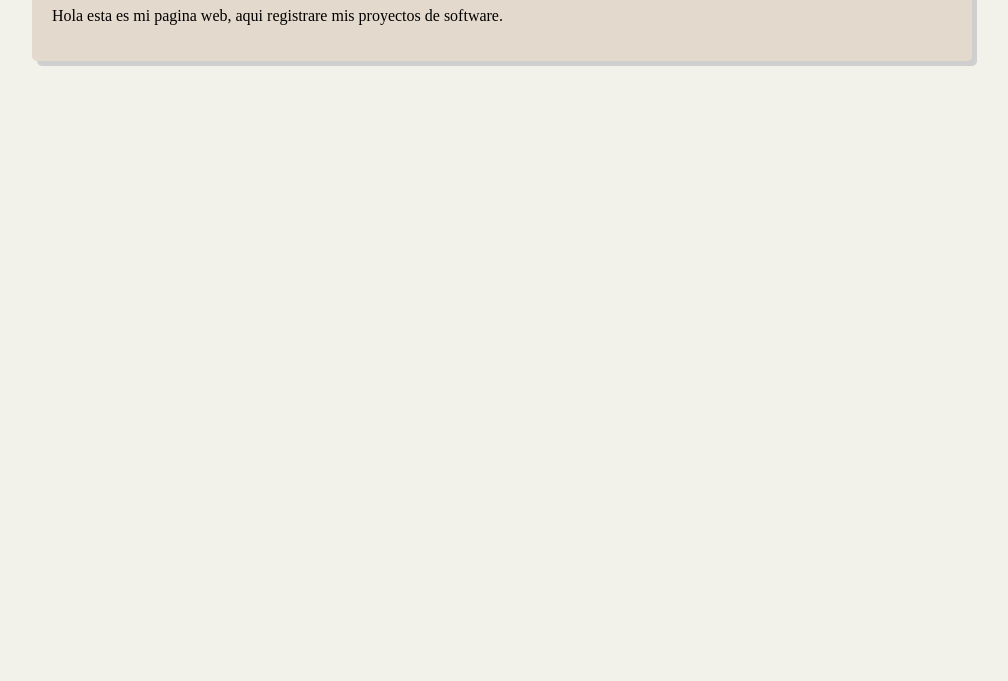
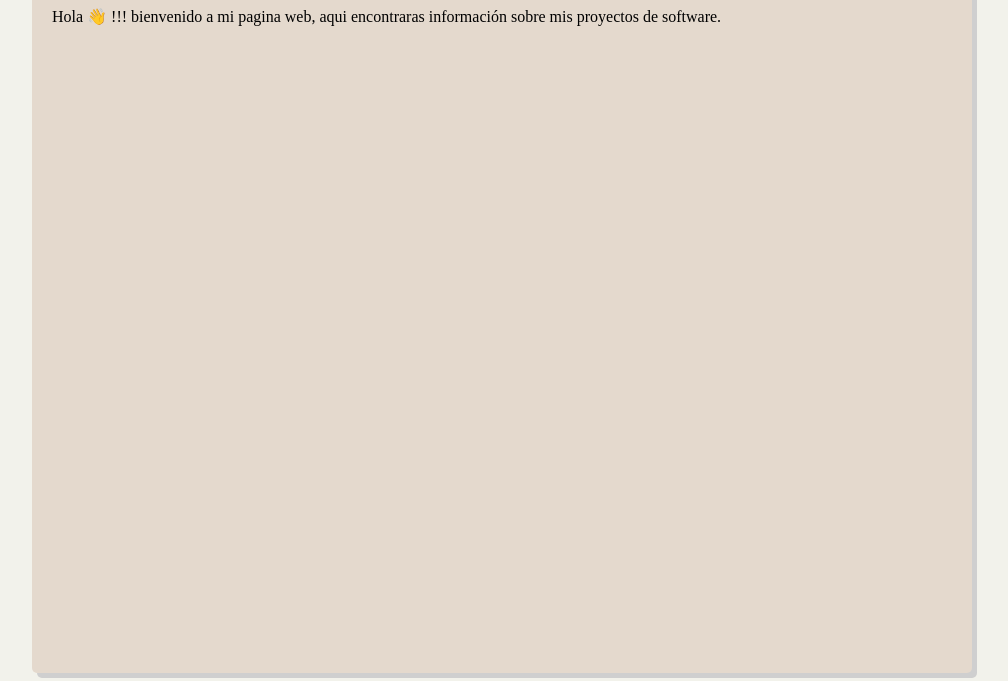
Before and after one commit to bcarlu/miweb, a website: page vistas/index.html in a window 1280 px wide. Shown: the part 187-868 px from the top of the page, without its empty margins (138-1146 px from the left). Before the commit the page ends 800 px from the top, so only its background shows below. Drawn offline with Linux system fonts and the light colour scheme.

Commit message:
se actualiza intro y estilos

```diff
--- a/publico/estilos.css
+++ b/publico/estilos.css
@@ -10,6 +10,7 @@ background-color: #e4d9cd;
 padding: 20px;
 border-radius: 5px;
 box-shadow: 5px 5px #cfcfcf;
+height: 100vh;
 }
 
 .img-brian {
--- a/vistas/index.html
+++ b/vistas/index.html
@@ -3,7 +3,7 @@
 <head>
     <meta charset="UTF-8">
     <meta name="viewport" content="width=device-width, initial-scale=1.0">
-    <title>Bcarlu</title>
+    <title>BCarLu</title>
 
     <!-- Estilos -->
     <link rel="stylesheet" href="../publico/estilos.css">
@@ -12,7 +12,7 @@
     <div class="contenido">
         <img class="img-brian" src="../publico/yop-brian-mini.png" alt="Imagen de Brian">
         <h1>Pagina web de bcarlu</h1>
-        <p>Hola esta es mi pagina web, aqui registrare mis proyectos de software.</p>
+        <p>Hola 👋 !!! bienvenido a mi pagina web, aqui encontraras información sobre mis proyectos de software.</p>
     </div>
 </body>
 </html>
```
